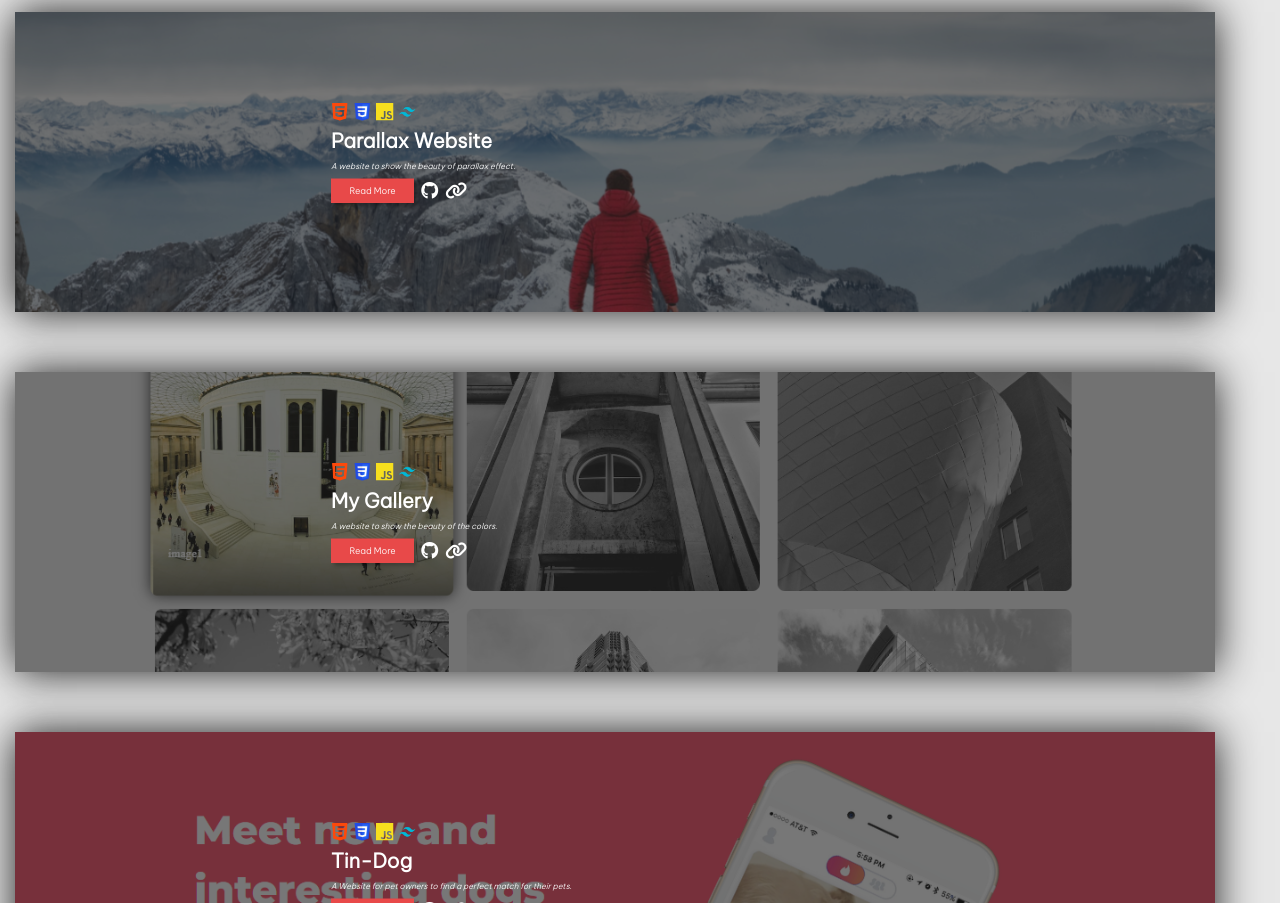
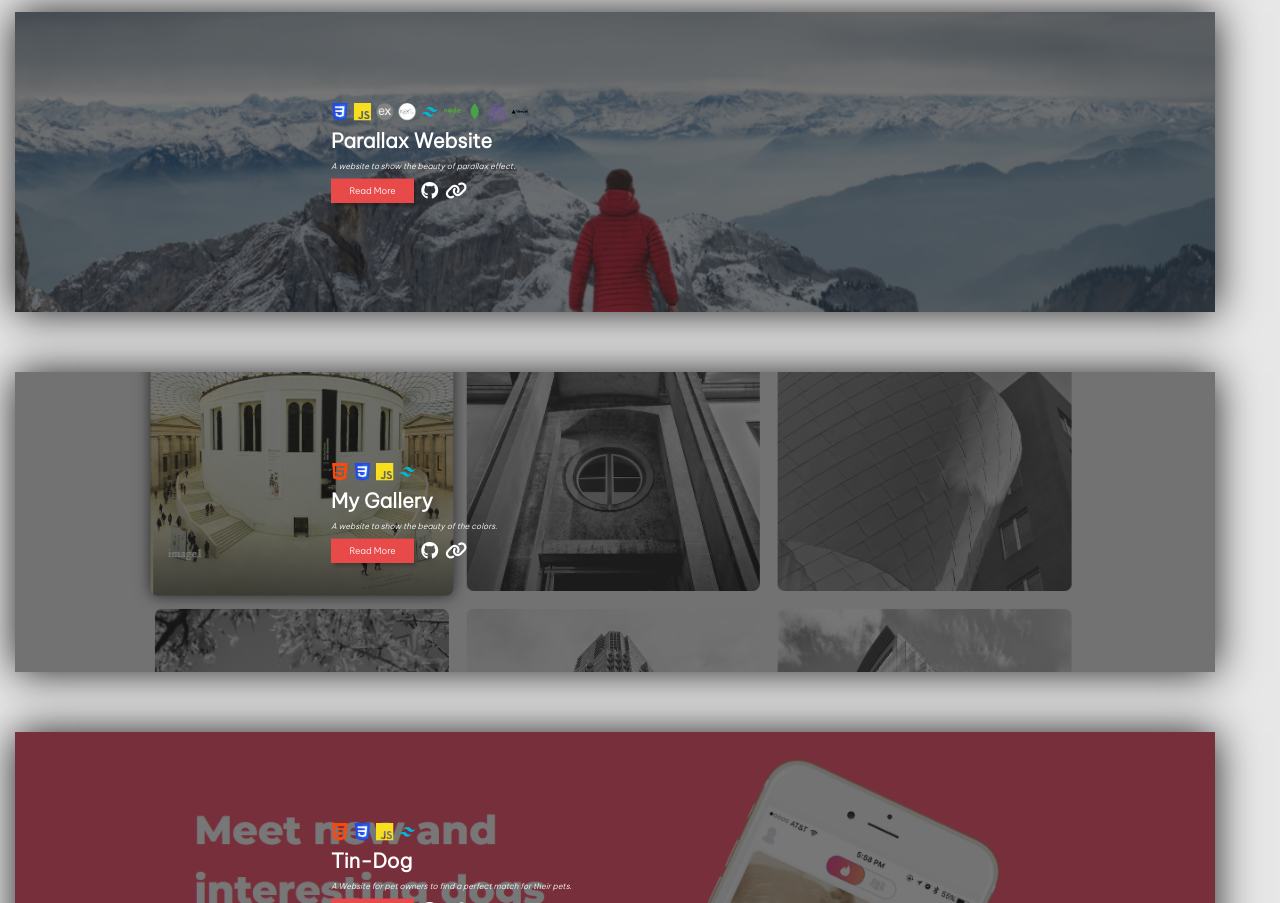
Before and after one commit to IntellectGovi/Govind-s-Portfolio, a plain HTML site: page index.html in a window 1280 px wide. Shown: the part 1099-2002 px from the top of the page. Drawn offline with nearby package versions, Linux system fonts and the light colour scheme.

Commit message:
logo check

```diff
--- a/index.html
+++ b/index.html
@@ -84,16 +84,16 @@
         <div class="project-number project-number-left">01</div>
         <div class="project-content project-content-left">
           <div class="project-skill-container">
-            <img class="project-skill" src="./images/stack/HTML.png" alt="" />
+            <!-- <img class="project-skill" src="./images/stack/HTML.png" alt="" /> -->
             <img class="project-skill" src="./images/stack/CSS.png" alt="" />
             <img class="project-skill" src="./images/stack/Javascript.svg" alt="" />
-            <!-- <img class="project-skill" src="./images/stack/Express.png" alt="" /> -->
-            <!-- <img class="project-skill" src="./images/stack/NextJsCircle.png" alt="" /> -->
+            <img class="project-skill" src="./images/stack/Express.png" alt="" />
+            <img class="project-skill" src="./images/stack/NextJsCircle.png" alt="" />
             <img class="project-skill" src="./images/stack/Tailwind.png" alt="" />
-            <!-- <img class="project-skill" src="./images/stack/NodeJs.svg" alt="" /> -->
-            <!-- <img class="project-skill" src="./images/stack/MongoDB.svg" alt="" /> -->
-            <!-- <img class="project-skill" src="./images/stack/Redux.svg" alt="" /> -->
-            <!-- <img class="project-skill" src="./images/stack/Vercel.svg" alt="" /> -->
+            <img class="project-skill" src="./images/stack/NodeJs.svg" alt="" />
+            <img class="project-skill" src="./images/stack/MongoDB.svg" alt="" />
+            <img class="project-skill" src="./images/stack/Redux.svg" alt="" />
+            <img class="project-skill" src="./images/stack/Vercel.svg" alt="" />
           </div>
           <h2 class="project-heading">Parallax Website</h2>
           <p class="project-sub-heading">
```
Also changed, not shown: images/projects/Screenshot 2024-10-11 145258.png (added).
